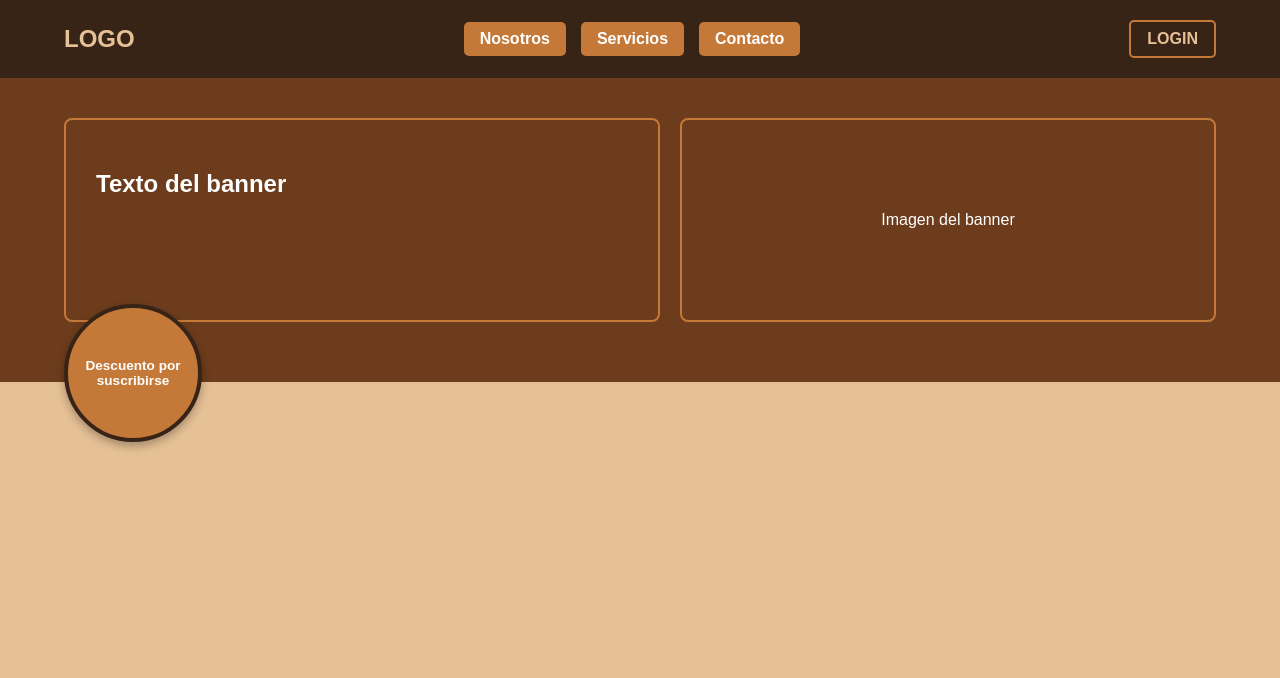
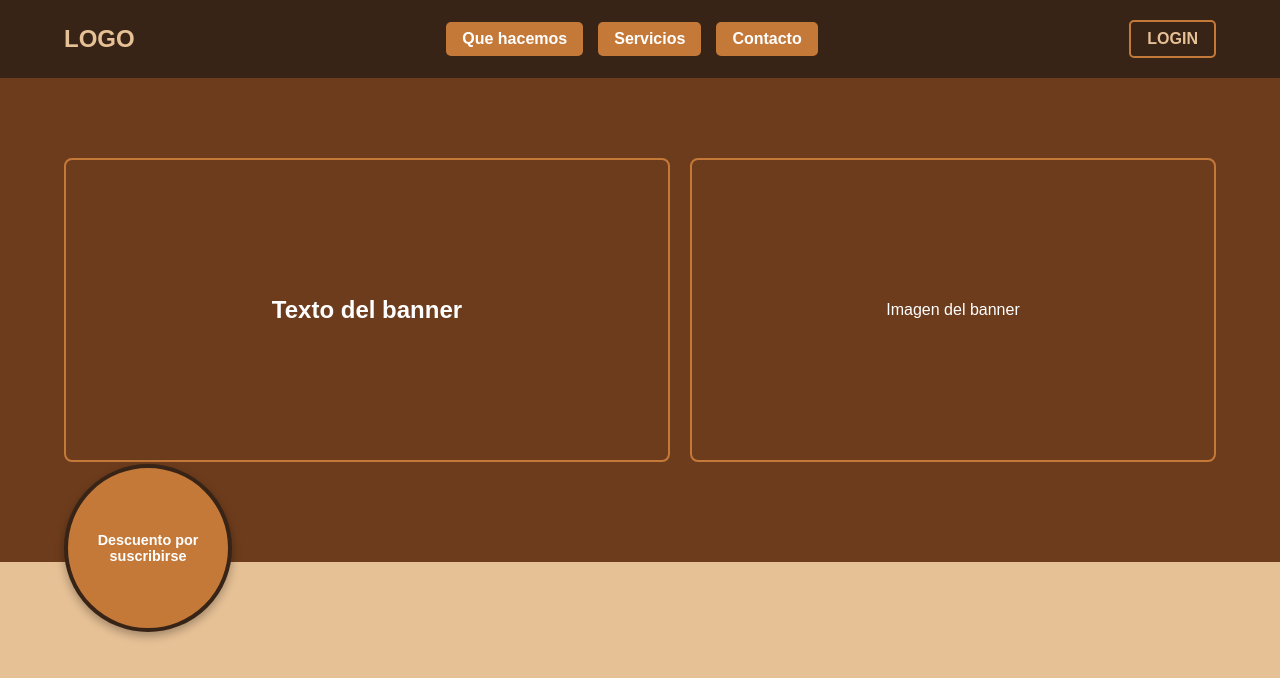
Before and after one commit to marianarodriguez1509-cmyk/worka, a plain HTML site: page index.html in a window 1280 px wide. Drawn offline with Linux system fonts and the light colour scheme.

Commit message:
Update index.html

```diff
--- a/index.html
+++ b/index.html
@@ -9,22 +9,22 @@
     <nav style="display: flex; justify-content: space-between; align-items: center; padding: 20px 5%; background-color: #382417; color: #E7C196;">
         <div style="font-weight: bold; font-size: 1.5rem;">LOGO</div>
         <div style="display: flex; gap: 15px;">
-            <a href="#" style="background-color: #C57938; color: white; padding: 8px 16px; text-decoration: none; border-radius: 5px; font-weight: bold;">Nosotros</a>
+            <a href="#" style="background-color: #C57938; color: white; padding: 8px 16px; text-decoration: none; border-radius: 5px; font-weight: bold;">Que hacemos</a>
             <a href="#" style="background-color: #C57938; color: white; padding: 8px 16px; text-decoration: none; border-radius: 5px; font-weight: bold;">Servicios</a>
             <a href="#" style="background-color: #C57938; color: white; padding: 8px 16px; text-decoration: none; border-radius: 5px; font-weight: bold;">Contacto</a>
         </div>
         <div style="font-weight: bold; cursor: pointer; border: 2px solid #C57938; padding: 8px 16px; border-radius: 5px;">LOGIN</div>
     </nav>
 
-    <header style="display: flex; gap: 20px; padding: 40px 5% 60px 5%; background-color: #6D3C1C; color: white; position: relative;">
-        <div style="flex: 1; padding: 30px; border: 2px solid #C57938; border-radius: 8px;">
+    <header style="display: flex; gap: 20px; padding: 80px 5% 100px 5%; background-color: #6D3C1C; color: white; position: relative;">
+        <div style="flex: 1; padding: 40px; border: 2px solid #C57938; border-radius: 8px; display: flex; align-items: center; justify-content: center;">
             <h2>Texto del banner</h2>
         </div>
-        <div style="flex: 1; display: flex; justify-content: center; align-items: center; border: 2px solid #C57938; border-radius: 8px; min-height: 200px;">
+        <div style="flex: 1; display: flex; justify-content: center; align-items: center; border: 2px solid #C57938; border-radius: 8px; min-height: 300px;">
             Imagen del banner
         </div>
 
-        <div style="width: 120px; height: 120px; background-color: #C57938; border-radius: 50%; display: flex; align-items: center; justify-content: center; text-align: center; color: white; font-weight: bold; border: 4px solid #382417; position: absolute; bottom: -60px; left: 5%; z-index: 10; box-shadow: 0 4px 10px rgba(0,0,0,0.3); font-size: 0.85rem; padding: 5px;">
+        <div style="width: 140px; height: 140px; background-color: #C57938; border-radius: 50%; display: flex; align-items: center; justify-content: center; text-align: center; color: white; font-weight: bold; border: 4px solid #382417; position: absolute; bottom: -70px; left: 5%; z-index: 10; box-shadow: 0 4px 10px rgba(0,0,0,0.3); font-size: 0.9rem; padding: 10px;">
             Descuento por suscribirse
         </div>
     </header>
```
